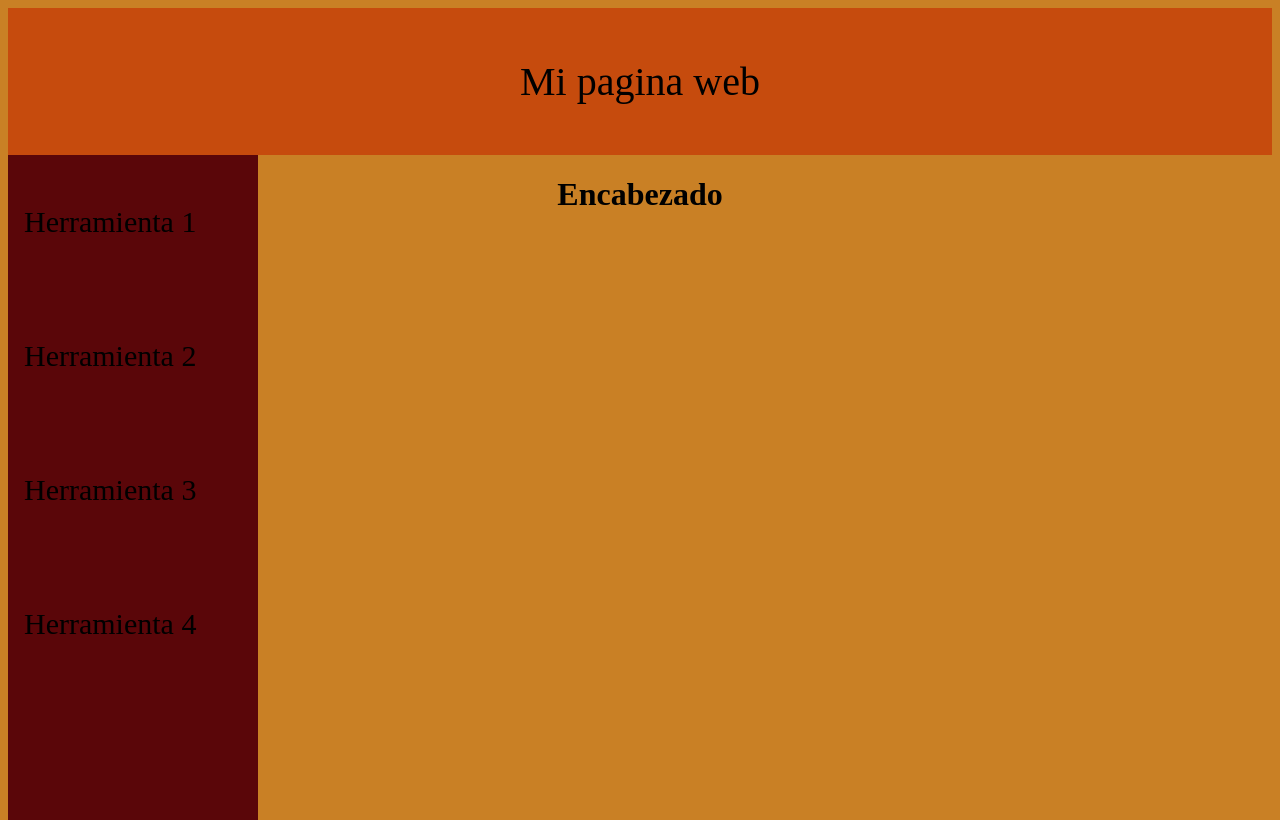
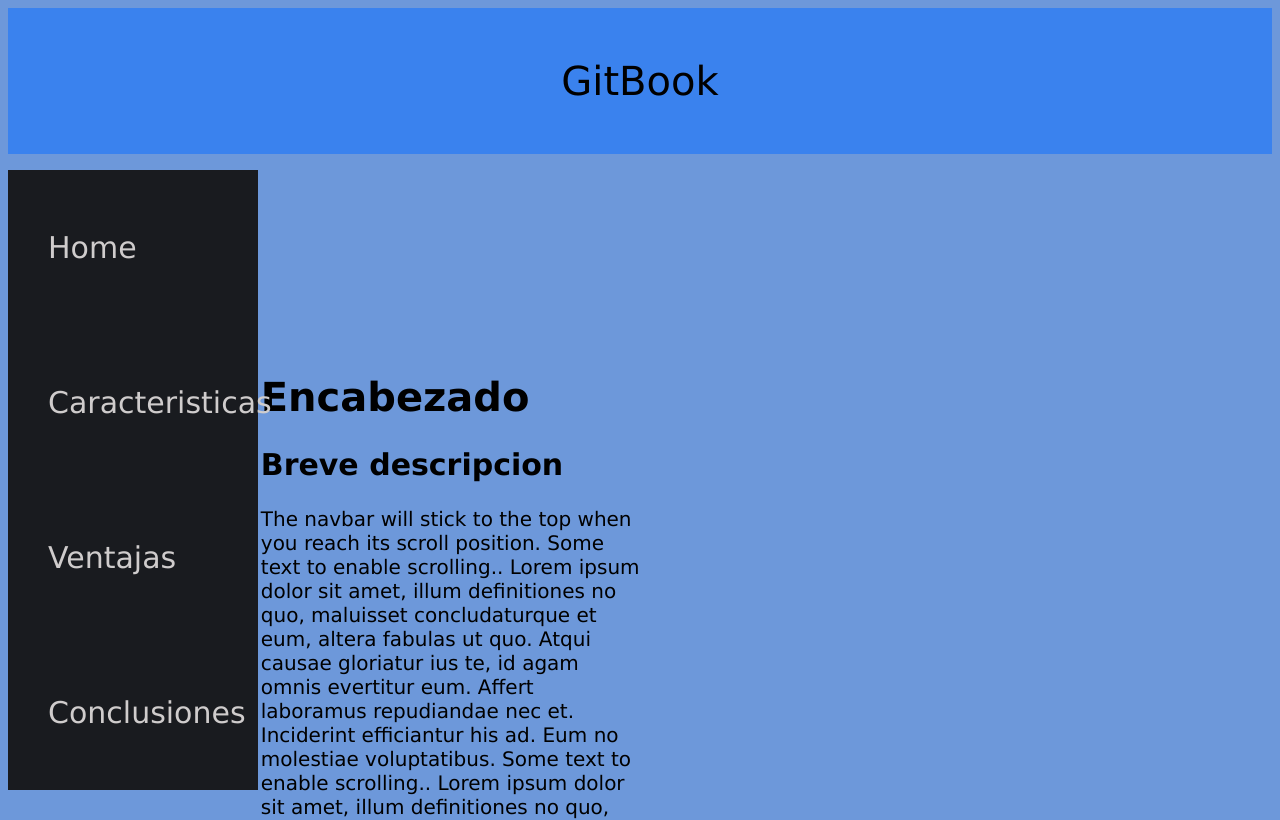
Before and after one commit to DanielJimenez357/DAW, a plain HTML site: page Pagina_Web.html in a window 1280 px wide. Shown: the top 820 px of the page. Drawn offline with Linux system fonts and the light colour scheme.

Commit message:
cambio de estilo de la pagina, base terminada

```diff
--- a/HojaEstilos.css
+++ b/HojaEstilos.css
@@ -1,34 +1,41 @@
 header {
-    background-color: #C64B0D;
+    background-color: #3a82ee;
     font-size: 40px;
     padding: 50px ;
     text-align: center;
 }
 
-ul {
-    background-color:#5A0609;
+#nav {
+    background-color:#191b1f;
     margin: 0;
     width: 250px;
     padding: 0;
-    height: 100%;
-    position: fixed;
+    height: 60%;
+    position: sticky;
+    top: 20%;
 }
 
 li {
     display: block;
-    padding:  50px 16px;
+    padding:  60px 0px;
     font-size: 30px;
+    color:rgb(207, 204, 204)
 
 }
 
 li:hover {
-    background-color: #A62522;
+    background-color: #3a82ee;
 }
 
 body {
-    background: #C98025;
+    background: #6d98da;
+    font-family: 'Lucida Sans', 'Lucida Sans Regular', 'Lucida Grande', 'Lucida Sans Unicode', Geneva, Verdana, sans-serif;
 }
 
-h1 {
-    text-align: center;
+#home {
+    margin-left: 20%;
+    max-width: 30%;
+    font-size: 20px;
+    margin-top: -35%;
+
 }
--- a/Pagina_Web.html
+++ b/Pagina_Web.html
@@ -7,15 +7,34 @@
     <link rel="stylesheet" type="text/css" href="HojaEstilos.css" >
 </head>
 <body>
-    <header>Mi pagina web</header>
+    <header>GitBook</header>
+    <div id="nav">
     <ul>
-        <li>Herramienta 1</li>
-        <li>Herramienta 2</li>
-        <li>Herramienta 3</li>
-        <li>Herramienta 4</li>
+        <li>Home</li>
+        <li>Caracteristicas</li>
+        <li>Ventajas</li>
+        <li>Conclusiones</li>
     </ul>
+    </div>
+    <div id = home>
     <h1>Encabezado</h1>
     <h2>Breve descripcion</h2>
-    <p>Descripcion de la herramienta</p>
+    <p>The navbar will stick to the top when you reach its scroll position.
+
+        Some text to enable scrolling.. Lorem ipsum dolor sit amet, illum definitiones no quo, maluisset concludaturque et eum, altera fabulas ut quo. Atqui causae gloriatur ius te, id agam omnis evertitur eum. Affert laboramus repudiandae nec et. Inciderint efficiantur his ad. Eum no molestiae voluptatibus.
+
+        Some text to enable scrolling.. Lorem ipsum dolor sit amet, illum definitiones no quo, maluisset concludaturque et eum, altera fabulas ut quo. Atqui causae gloriatur ius te, id agam omnis evertitur eum. Affert laboramus repudiandae nec et. Inciderint efficiantur his ad. Eum no molestiae voluptatibus.
+
+        Some text to enable scrolling.. Lorem ipsum dolor sit amet, illum definitiones no quo, maluisset concludaturque et eum, altera fabulas ut quo. Atqui causae gloriatur ius te, id agam omnis evertitur eum. Affert laboramus repudiandae nec et. Inciderint efficiantur his ad. Eum no molestiae voluptatibus.
+
+        Some text to enable scrolling.. Lorem ipsum dolor sit amet, illum definitiones no quo, maluisset concludaturque et eum, altera fabulas ut quo. Atqui causae gloriatur ius te, id agam omnis evertitur eum. Affert laboramus repudiandae nec et. Inciderint efficiantur his ad. Eum no molestiae voluptatibus.
+
+        Some text to enable scrolling.. Lorem ipsum dolor sit amet, illum definitiones no quo, maluisset concludaturque et eum, altera fabulas ut quo. Atqui causae gloriatur ius te, id agam omnis evertitur eum. Affert laboramus repudiandae nec et. Inciderint efficiantur his ad. Eum no molestiae voluptatibus.
+
+        Some text to enable scrolling.. Lorem ipsum dolor sit amet, illum definitiones no quo, maluisset concludaturque et eum, altera fabulas ut quo. Atqui causae gloriatur ius te, id agam omnis evertitur eum. Affert laboramus repudiandae nec et. Inciderint efficiantur his ad. Eum no molestiae voluptatibus.
+
+        Some text to enable scrolling.. Lorem ipsum dolor sit amet, illum definitiones no quo, maluisset concludaturque et eum, altera fabulas ut quo. Atqui causae gloriatur ius te, id agam omnis evertitur eum. Affert laboramus repudiandae nec et. Inciderint efficiantur his ad. Eum no molestiae voluptatibus.
+    </p>
+    </div>
 </body>
 </html>
```
